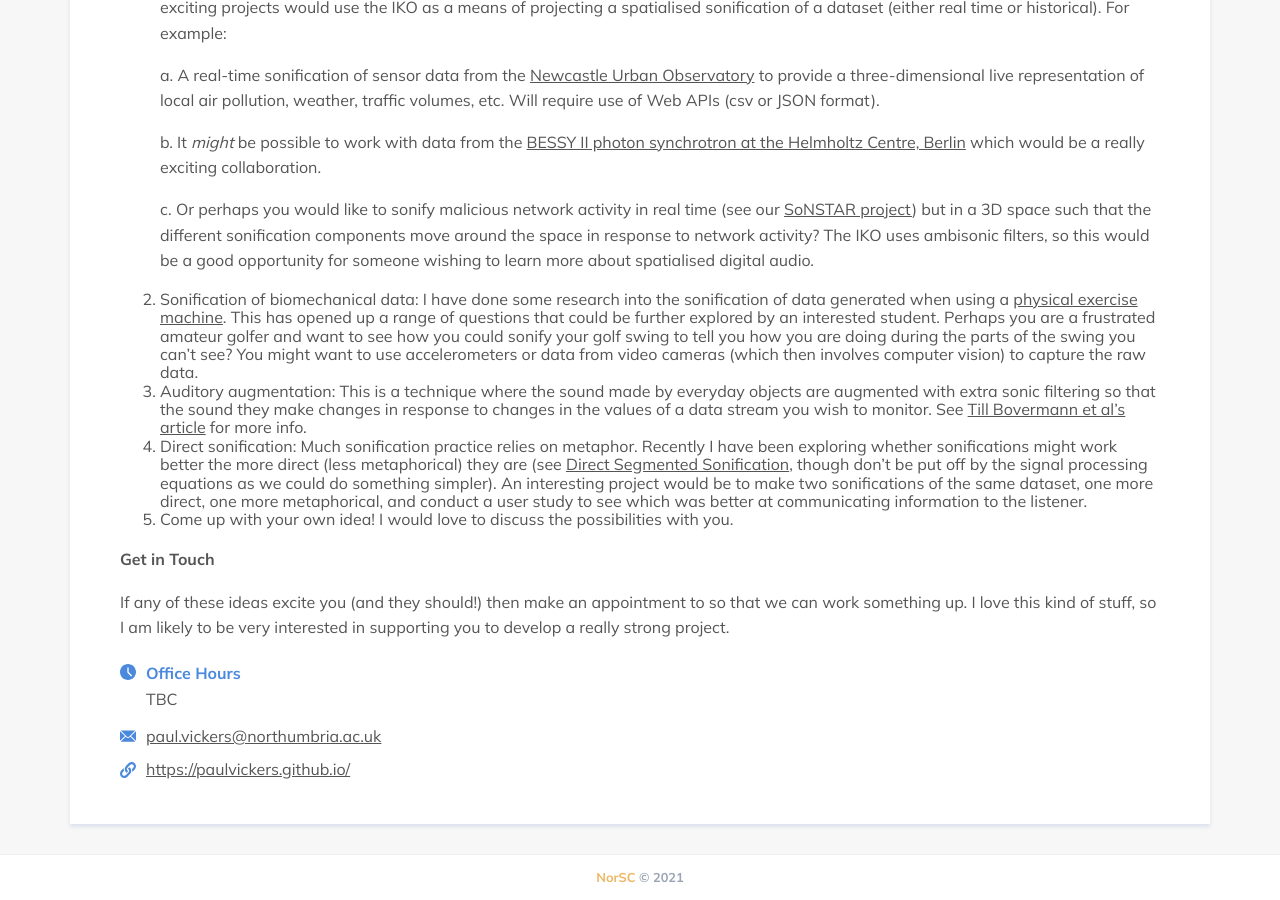
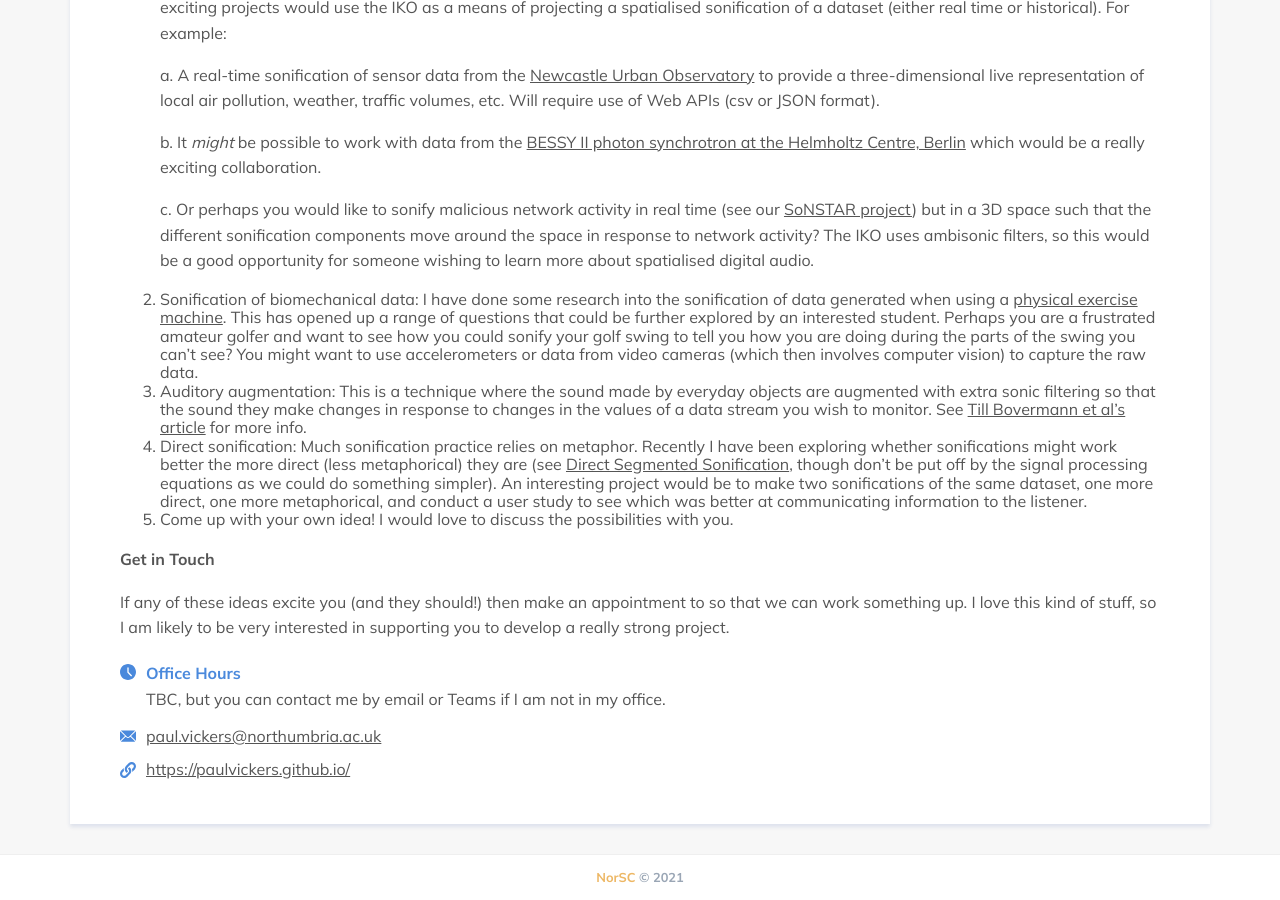
Before and after one commit to NorSC/supervisor-search, a Jekyll site: the page built from _supervisors/paul-vickers.md, in a window 1280 px wide and 900 px high, scrolled down 800 px. Built offline with Jekyll 4.4.1, drawn with Linux system fonts in a browser that asks for light colours; a script that is not in the unit is left out.

Commit message:
Update Supervisors “paul-vickers”

```diff
--- a/_supervisors/paul-vickers.md
+++ b/_supervisors/paul-vickers.md
@@ -4,7 +4,7 @@ title: Paul Vickers
 available: true
 email: paul.vickers@northumbria.ac.uk
 website: https://paulvickers.github.io/
-office_hours: TBC
+office_hours: TBC, but you can contact me by email or Teams if I am not in my office.
 research_group: Northumbria Social Computing
 research_themes:
   - Sonification and Auditory Display
```
